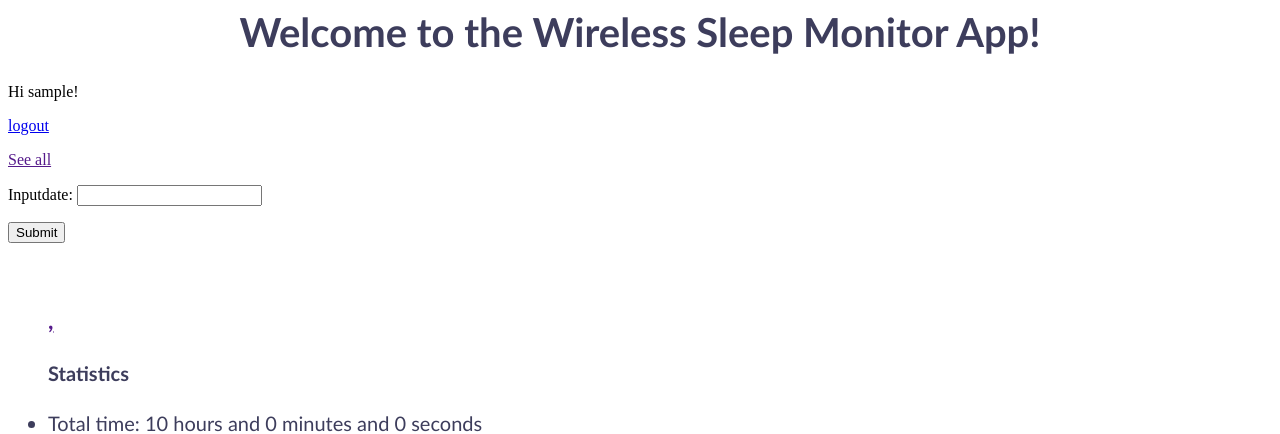
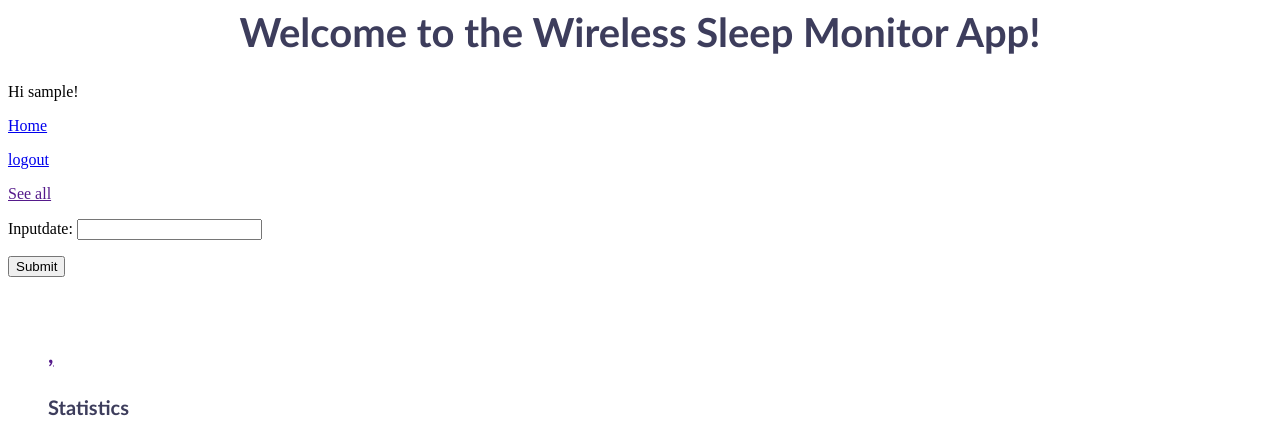
Before and after one commit to brookepaxman/wsm-app, a Django app: page /analysis/ in a window 1280 px wide. Shown: the top 434 px of the page. Run offline with Django 3.2, Linux system fonts and the light colour scheme; a user stored in the database is signed in; tables that the repository leaves empty hold one stand-in row (values such as "Sample post"); data that the repository does not hold is empty.

Commit message:
update templates

```diff
--- a/polls/templates/polls/analysis.html
+++ b/polls/templates/polls/analysis.html
@@ -7,6 +7,8 @@
   <a href="{% url 'login' %}">login</a>
 {% else %}
   Hi {{ user.username }}!
+  <p><a href="/">Home</a></p>
+
   <p><a href="{% url 'logout' %}">logout</a></p>
 
   <p><a href="">See all</a> </p>
```
